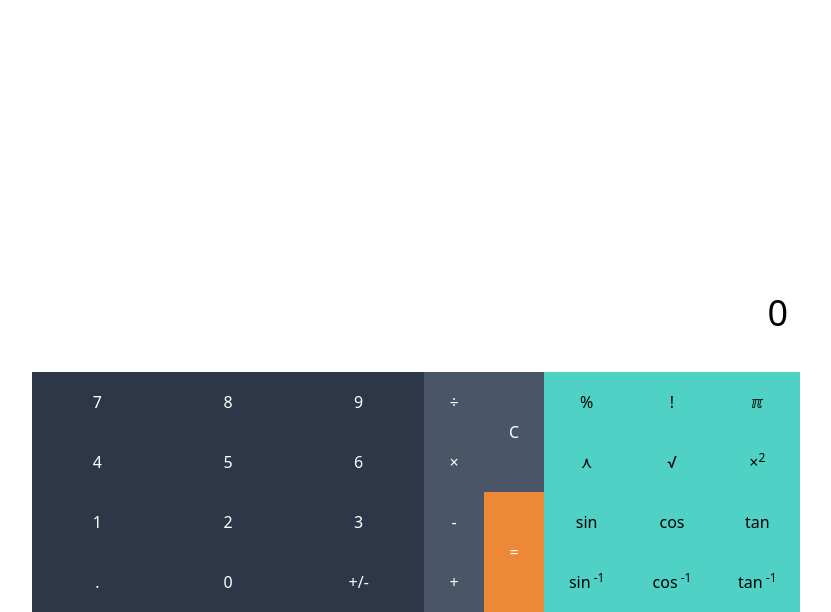
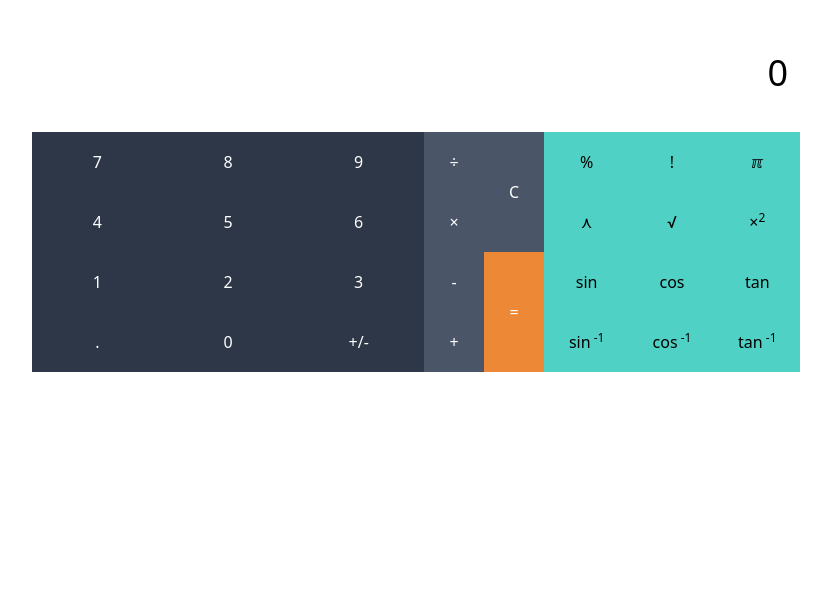
Before and after one commit to MasterLexhie/calculator-app-test, a Vue app: page / in a window 1280 px wide. Shown: the part 188-800 px from the top of the page, without its empty margins (224-1055 px from the left). Built offline with nearby package versions, Linux system fonts and the light colour scheme.

Commit message:
outline removed on buttons

```diff
--- a/src/components/Calculator.vue
+++ b/src/components/Calculator.vue
@@ -1,12 +1,5 @@
 <template>
-  <div class="
-    grid
-    content-end
-    my-0
-    mx-auto
-    h-screen
-    max-w-screen-md"
-  >
+  <div class="calculator-container">
     <div>
       <div class="h-40">
         <input v-model="result" type="text" class="display"/>
@@ -123,12 +116,27 @@ export default {
 };
 </script>
 <style>
+.calculator-container,
 .keys,
 .base-keys,
 .numbers,
 .operators,
 .special-functions {
   @apply grid;
+}
+
+.calculator-container {
+  @apply content-end;
+  @apply my-0;
+  @apply mx-auto;
+  @apply max-w-screen-md;
+  height: calc(100vh - 5rem);
+}
+
+@screen lg {
+  .calculator-container {
+    @apply content-center;
+  }
 }
 
 .base-keys {
@@ -151,6 +159,18 @@ export default {
 
 .operators button:active {
   @apply bg-gray-500;
+}
+
+.numbers button:active,
+.numbers button:focus,
+.numbers button:visited,
+.operators button:active,
+.operators button:focus,
+.operators button:visited,
+.special-functions button:active,
+.special-functions button:focus,
+.special-functions button:visited {
+  @apply outline-none;
 }
 
 .special-functions {
@@ -200,56 +220,3 @@ export default {
   }
 }
 </style>
-
-
- <!-- <div class="text-white bg-purple sm:bg-test md:bg-blue md:text-yellow lg:bg-red xl:bg-orange">test</div> -->
-    <!-- <button
-      class="
-        rounded-lg px-4
-        md:px-5
-        xl:px-4 py-3
-        md:py-4
-        xl:py-3 bg-teal-500 hover:bg-teal-600
-        md:text-lg
-        xl:text-base text-white font-semibold leading-tight shadow-md"
-      >
-          Click me
-      </button> -->
-    <!-- <table cellspacing="10">
-      <tr>
-        <td colspan="4">
-          <input type="text" v-model="result" disabled />
-        </td>
-      </tr>
-      <tr>
-        <td class="button dark" @click="clear">C</td>
-        <td class="button dark" @click="invertedNumber">+/-</td>
-        <td class="button dark" @click="percentage">%</td>
-        <td class="button orange" @click="setOperator('/')">/</td>
-      </tr>
-      <tr>
-        <td class="button grey" @click="numbers(7)">7</td>
-        <td class="button grey" @click="numbers(8)">8</td>
-        <td class="button grey" @click="numbers(9)">9</td>
-        <td class="button orange" @click="setOperator('*')">*</td>
-      </tr>
-      <tr>
-        <td class="button grey" @click="numbers(4)">4</td>
-        <td class="button grey" @click="numbers(5)">5</td>
-        <td class="button grey" @click="numbers(6)">6</td>
-        <td class="button orange" @click="setOperator('-')">-</td>
-      </tr>
-      <tr>
-        <td class="button grey" @click="numbers(1)">1</td>
-        <td class="button grey" @click="numbers(2)">2</td>
-        <td class="button grey" @click="numbers(3)">3</td>
-        <td class="button orange" @click="setOperator('+')">+</td>
-      </tr>
-      <tr>
-        <td colspan="2" class="button button-col2 grey" @click="numbers(0)">
-          0
-        </td>
-        <td class="button grey" @click="decimalPoint">.</td>
-        <td class="button orange" @click="equal">=</td>
-      </tr>
-    </table> -->
```
Also changed, not shown: 1 other file (tests, documents, lock files or other folders).
